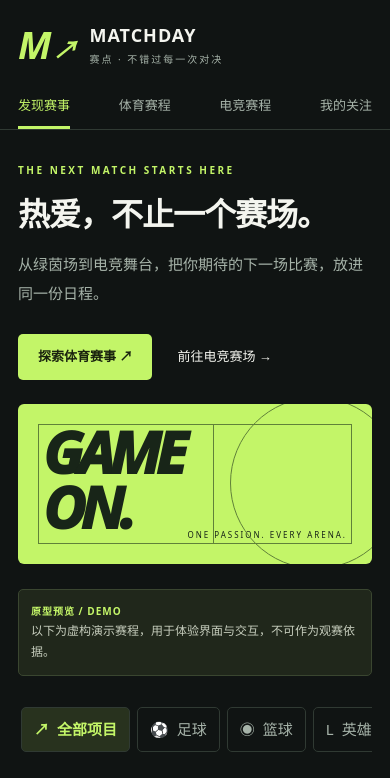
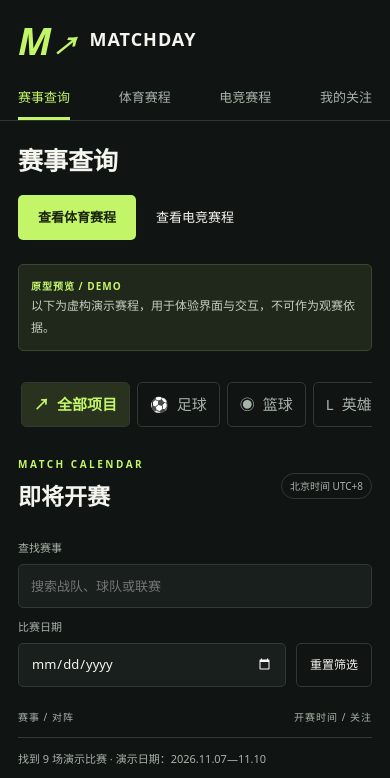
Before and after one commit to W3nbox/matchday, a plain HTML site: page index.html in a window 390 px wide. Shown: the top 778 px of the page. Drawn offline with Linux system fonts and the light colour scheme.

Commit message:
style: remove promotional sections and use formal interface copy

```diff
--- a/index.html
+++ b/index.html
@@ -1,10 +1,10 @@
 <!doctype html>
 <html lang="zh-CN">
-<head><meta charset="utf-8"><meta name="viewport" content="width=device-width,initial-scale=1"><meta name="description" content="赛点 MATCHDAY：体育与电竞赛程查询原型。"><title>发现赛事 · 赛点 MATCHDAY</title><link rel="stylesheet" href="styles.css"><script src="app.js" defer></script></head>
+<head><meta charset="utf-8"><meta name="viewport" content="width=device-width,initial-scale=1"><meta name="description" content="赛点 MATCHDAY：体育与电竞赛程查询原型。"><title>赛事查询 · 赛点 MATCHDAY</title><link rel="stylesheet" href="styles.css"><script src="app.js" defer></script></head>
 <body data-page="index"><a class="skip" href="#main">跳到主要内容</a>
-<header class="header"><a class="brand" href="index.html"><span class="brand-icon" aria-hidden="true">M<span>↗</span></span><span>MATCHDAY<small>赛点 · 不错过每一次对决</small></span></a><nav aria-label="主导航"><a href="index.html" aria-current="page">发现赛事</a><a href="sports.html">体育赛程</a><a href="esports.html">电竞赛程</a><a href="favorites.html">我的关注</a></nav><span class="edition">SPORTS + ESPORTS</span></header>
-<main id="main"><section class="hero"><div><p class="eyebrow">THE NEXT MATCH STARTS HERE</p><h1>热爱，不止一个赛场。</h1><p class="intro">从绿茵场到电竞舞台，把你期待的下一场比赛，放进同一份日程。</p><div class="hero-links"><a class="primary" href="sports.html">探索体育赛事 ↗</a><a href="esports.html">前往电竞赛场 →</a></div></div><div class="court" aria-hidden="true"><div class="court-line"></div><span class="court-word">GAME<br>ON.</span><span class="court-note">ONE PASSION. EVERY ARENA.</span></div></section>
+<header class="header"><a class="brand" href="index.html"><span class="brand-icon" aria-hidden="true">M<span>↗</span></span><span>MATCHDAY</span></a><nav aria-label="主导航"><a href="index.html" aria-current="page">赛事查询</a><a href="sports.html">体育赛程</a><a href="esports.html">电竞赛程</a><a href="favorites.html">我的关注</a></nav><span class="edition">SPORTS + ESPORTS</span></header>
+<main id="main"><section class="page-heading"><h1>赛事查询</h1><div class="page-links"><a class="primary" href="sports.html">查看体育赛程</a><a href="esports.html">查看电竞赛程</a></div></section>
 <aside class="notice"><strong>原型预览 / DEMO</strong> 以下为虚构演示赛程，用于体验界面与交互，不可作为观赛依据。</aside>
-<section class="workspace" aria-labelledby="schedule-title"><aside class="sidebar"><p class="eyebrow">PICK YOUR ARENA</p><h2>选择项目</h2><div id="categories"></div><div class="side-note"><span aria-hidden="true">↗</span><h3>你的比赛日，由你定义。</h3><p>点击比赛旁的星标，把期待的对决加入「我的关注」。</p></div></aside><div class="schedule"><div class="section-head"><div><p class="eyebrow">MATCH CALENDAR</p><h2 id="schedule-title">即将开赛</h2></div><span class="timezone">北京时间 UTC+8</span></div><form id="filters" class="filters" role="search"><label>查找赛事<input id="search" type="search" placeholder="搜索战队、球队或联赛" autocomplete="off"></label><label>比赛日期<input id="date" type="date"></label><button class="reset" type="reset">重置筛选</button></form><div class="list-head"><span>赛事 / 对阵</span><span>开赛时间 / 关注</span></div><p id="result-count" class="result-count" role="status"></p><div id="matches"></div><noscript><p>请启用 JavaScript 使用赛程筛选与收藏功能。</p></noscript><p id="feedback" role="status" class="feedback"></p></div></section>
-<section class="bottom-note"><div><p class="eyebrow">LESS SEARCHING. MORE WATCHING.</p><h2>把时间，留给你热爱的比赛。</h2></div><p>体育与电竞，一站找到。<br>当前为初版演示 · 暂未接入真实数据</p></section></main>
-<footer><a class="footer-brand" href="index.html">MATCHDAY / 赛点</a><p>为每一份热爱，留出开赛时间。</p><span>原创界面 · 2026 · 初版原型</span></footer></body></html>
+<section class="workspace" aria-labelledby="schedule-title"><aside class="sidebar"><p class="eyebrow">SPORTS &amp; GAMES</p><h2>选择项目</h2><div id="categories"></div><div class="side-note"><span aria-hidden="true">↗</span><h3>赛事关注</h3><p>点击星标关注比赛，可在「我的关注」页面查看。</p></div></aside><div class="schedule"><div class="section-head"><div><p class="eyebrow">MATCH CALENDAR</p><h2 id="schedule-title">即将开赛</h2></div><span class="timezone">北京时间 UTC+8</span></div><form id="filters" class="filters" role="search"><label>查找赛事<input id="search" type="search" placeholder="搜索战队、球队或联赛" autocomplete="off"></label><label>比赛日期<input id="date" type="date"></label><button class="reset" type="reset">重置筛选</button></form><div class="list-head"><span>赛事 / 对阵</span><span>开赛时间 / 关注</span></div><p id="result-count" class="result-count" role="status"></p><div id="matches"></div><noscript><p>请启用 JavaScript 使用赛程筛选与收藏功能。</p></noscript><p id="feedback" role="status" class="feedback"></p></div></section>
+</main>
+<footer><a class="footer-brand" href="index.html">MATCHDAY / 赛点</a><p>体育与电子竞技赛事查询</p><span>2026 · 演示版本</span></footer></body></html>
--- a/styles.css
+++ b/styles.css
@@ -45,12 +45,7 @@ button{
   font-size:21px;
   font-weight:900;
   letter-spacing:1px}
-.brand small{
-  display:block;
-  font-size:10px;
-  letter-spacing:2px;
-  font-weight:400;
-  color:var(--muted)}
+
 .brand-icon{
   font-size:38px;
   font-style:italic;
@@ -84,12 +79,7 @@ button{
   font-size:10px;
   letter-spacing:2px;
   color:var(--muted)}
-.hero{
-  display:grid;
-  grid-template-columns:1.4fr 1fr;
-  align-items:center;
-  gap:45px;
-  padding:54px 0 42px}
+
 .eyebrow{
   font-size:10px;
   letter-spacing:2.5px;
@@ -106,66 +96,14 @@ h2{
   margin:0}
 h3{
   font-size:17px}
-.intro{
-  color:var(--muted);
-  max-width:440px;
-  line-height:1.9}
-.hero-links{
-  display:flex;
-  align-items:center;
-  gap:25px;
-  margin-top:27px;
-  font-size:13px}
+
 .primary{
   background:var(--accent);
   color:#19220e;
   padding:12px 20px;
   border-radius:5px;
   font-weight:700}
-.court{
-  height:245px;
-  position:relative;
-  overflow:hidden;
-  background:#c3f568;
-  color:#182518;
-  border-radius:6px;
-  transform:rotate(-2deg)}
-.court:before{
-  content:'';
-  position:absolute;
-  inset:20px;
-  border:1px solid #608139}
-.court:after{
-  content:'';
-  position:absolute;
-  width:170px;
-  height:170px;
-  border:1px solid #608139;
-  border-radius:50%;
-  right:-30px;
-  top:36px}
-.court-line{
-  position:absolute;
-  left:55%;
-  top:20px;
-  bottom:20px;
-  border-left:1px solid #608139}
-.court-word{
-  position:absolute;
-  left:42px;
-  top:22px;
-  font-size:76px;
-  line-height:.95;
-  font-weight:950;
-  font-style:italic;
-  letter-spacing:-5px;
-  z-index:1}
-.court-note{
-  position:absolute;
-  bottom:27px;
-  left:42px;
-  font-size:9px;
-  letter-spacing:2px}
+
 .notice{
   font-size:12px;
   color:#c6cdbd;
@@ -364,18 +302,7 @@ input{
 .feedback{
   font-size:12px;
   color:var(--accent)}
-.bottom-note{
-  display:flex;
-  justify-content:space-between;
-  align-items:center;
-  border-top:1px solid var(--line);
-  padding:30px 0 40px;
-  gap:20px}
-.bottom-note h2{
-  font-size:22px}
-.bottom-note>p{
-  font-size:12px;
-  color:var(--muted)}
+
 footer{
   display:flex;
   gap:25px;
@@ -404,12 +331,6 @@ button:hover,.header nav a:hover{
 .primary:hover{
   background:#d5ff91}
 
-@media(min-width:1400px){
-  .hero{
-  padding-top:65px;
-  padding-bottom:50px}
-}
-
 @media(max-width:1000px){
   .edition{
   display:none}
@@ -418,13 +339,11 @@ button:hover,.header nav a:hover{
   padding-right:26px}
 .header nav{
   gap:20px}
-.hero{
-  gap:25px}
+
 .workspace{
   grid-template-columns:170px minmax(0,1fr);
   gap:24px}
-.court-word{
-  font-size:68px}
+
 }
 
 @media(max-width:700px){
@@ -445,26 +364,7 @@ button:hover,.header nav a:hover{
   font-size:13px}
 .brand{
   font-size:18px}
-.hero{
-  grid-template-columns:1fr;
-  padding:32px 0 25px;
-  gap:24px}
-.hero h1{
-  letter-spacing:-1px}
-.court{
-  height:160px;
-  transform:none}
-.court-word{
-  font-size:58px;
-  left:25px;
-  top:20px}
-.court-note{
-  left:auto;
-  right:25px;
-  bottom:22px;
-  font-size:8px}
-.court:after{
-  top:-7px}
+
 .notice{
   display:block;
   padding:12px;
@@ -520,11 +420,7 @@ button:hover,.header nav a:hover{
 .star{
   width:35px;
   height:38px}
-.bottom-note{
-  display:block;
-  padding-top:25px}
-.bottom-note h2{
-  font-size:20px}
+
 footer{
   flex-wrap:wrap;
   gap:4px 20px;
@@ -535,3 +431,12 @@ footer p{
 footer>span{
   width:100%}
 }
+
+.page-heading{display:flex;align-items:center;justify-content:space-between;gap:24px;padding:28px 0;}
+.page-heading h1{font-size:28px;letter-spacing:0;margin:0;}
+.page-links{display:flex;align-items:center;gap:24px;font-size:13px;}
+@media(max-width:700px){
+  .page-heading{align-items:flex-start;flex-direction:column;gap:18px;padding:24px 0;}
+  .page-heading h1{font-size:25px;}
+  .page-links{gap:20px;}
+}
```
Also changed, not shown: esports.html (+5 -5 lines), favorites.html (+5 -5 lines), sports.html (+5 -5 lines), 1 other file.
